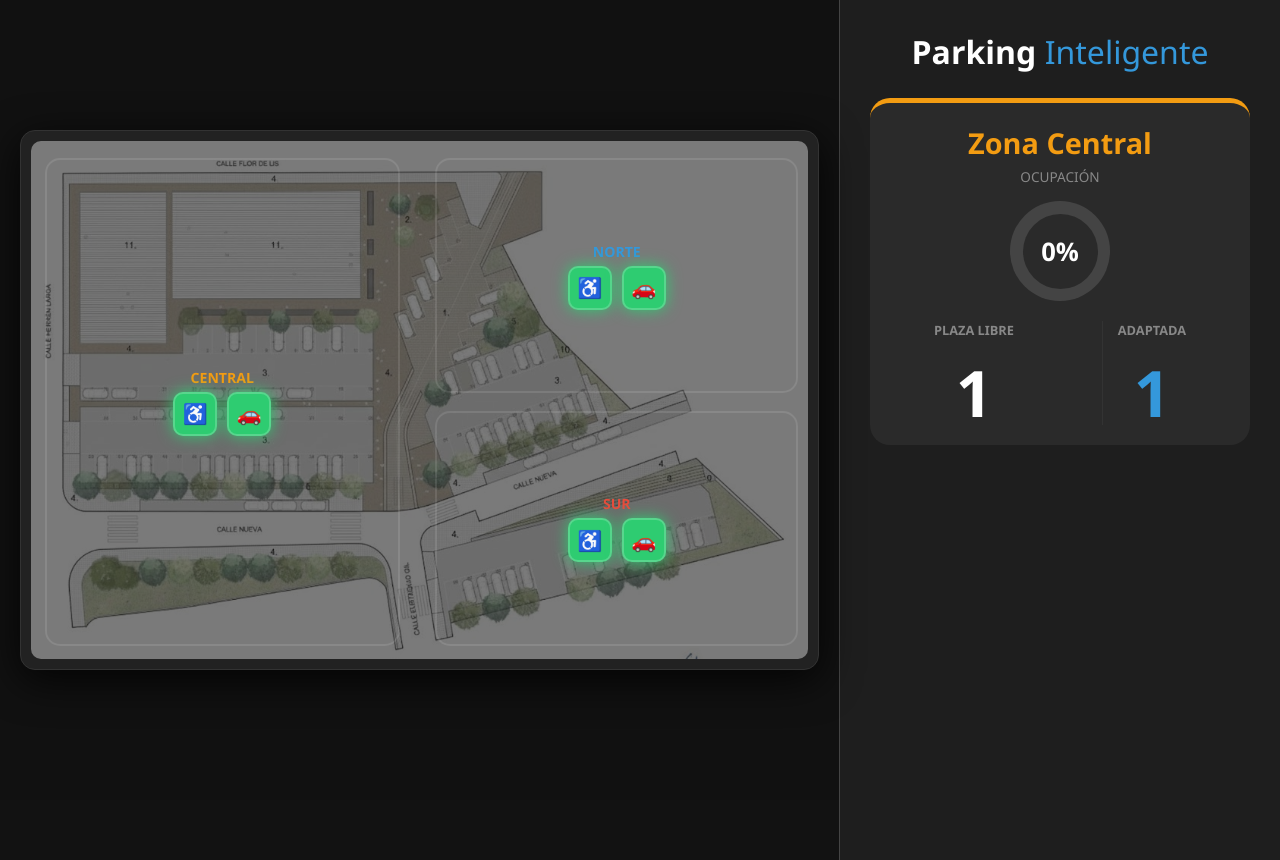
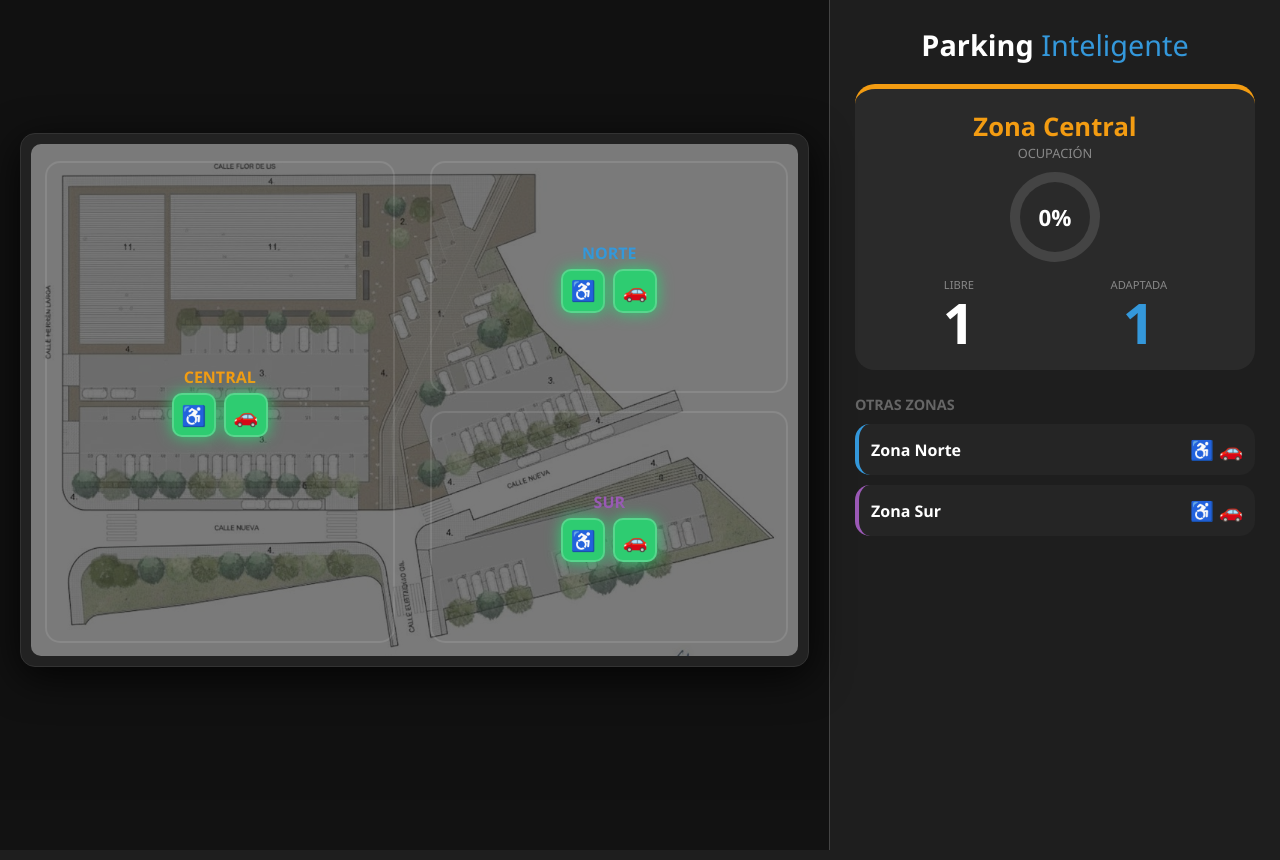
Before and after one commit to Daylon20/Parking-Flask-Arduino, a Flask app: page / in a window 1280 px wide. Run offline with Flask 3, Linux system fonts and the light colour scheme.

Commit message:
Update index.html

```diff
--- a/templates/index.html
+++ b/templates/index.html
@@ -6,7 +6,7 @@
     <title>Smart Parking</title>
     <style>
         :root {
-            --norte: #3498db; --sur: #e74c3c; --central: #f39c12;
+            --norte: #3498db; --sur: #9b59b6; --central: #f39c12; /* Sur cambiado a Violeta */
             --bg-dark: #121212; --panel-bg: #1e1e1e;
         }
 
@@ -16,84 +16,58 @@
             display: flex; flex-direction: row; height: 100vh; overflow: hidden;
         }
 
-        /* --- CONTENEDOR MAPA --- */
         .contenedor-principal {
             flex: 3; position: relative; display: flex;
             justify-content: center; align-items: center;
-            padding: 20px; background: #111;
+            padding: 20px; background: #111; width: 100%;
         }
 
         .map-container {
             position: relative; background: #222; border-radius: 15px;
             padding: 10px; width: 100%; max-width: 1000px;
-            box-shadow: 0 10px 40px rgba(0,0,0,0.8);
-            border: 1px solid #333;
+            box-shadow: 0 10px 40px rgba(0,0,0,0.8); border: 1px solid #333; margin: auto;
         }
 
-        .map-image { width: 100%; border-radius: 10px; opacity: 0.4; display: block; }
+        .map-image { width: 100%; height: auto; border-radius: 10px; opacity: 0.4; display: block; margin: 0 auto; }
 
-        /* --- ICONOS (LEDS) --- */
-        .contenedor-leds { display: flex; gap: 10px; margin-top: 5px; }
         .led {
-            width: 40px; height: 40px;
-            border-radius: 10px; display: flex; align-items: center;
-            justify-content: center; font-weight: bold; font-size: 20px;
-            transition: 0.3s; border: 2px solid rgba(255,255,255,0.2);
+            width: 40px; height: 40px; border-radius: 10px; display: flex; align-items: center;
+            justify-content: center; font-weight: bold; font-size: 20px; transition: 0.3s; border: 2px solid rgba(255,255,255,0.2);
         }
         .led-off { background: #2ecc71; box-shadow: 0 0 15px #2ecc71; color: #000; }
         .led-on { background: #e74c3c; box-shadow: 0 0 15px #e74c3c; color: #fff; }
 
-        /* --- RESPONSIVO MÓVIL --- */
         @media (max-width: 1000px) {
             body { flex-direction: column; height: auto; overflow-y: auto; }
-            .contenedor-principal { padding: 10px !important; height: auto; order: 1; }
-            .side-panel { width: 100% !important; border-left: none !important; padding: 25px !important; order: 2; height: auto !important; }
-            .led { width: 45px; height: 45px; font-size: 22px; }
-            .nombre-zona { font-size: 16px !important; }
+            .contenedor-principal { padding: 10px 0 !important; width: 100vw; }
+            .side-panel { width: 100% !important; height: auto !important; border-left: none !important; }
+            .map-container { width: 95%; }
         }
 
         .zona-interactiva {
             position: absolute; cursor: pointer; border-radius: 15px;
-            display: flex; flex-direction: column; align-items: center;
-            justify-content: center; transition: 0.3s;
-            border: 2px solid rgba(255,255,255,0.1);
+            display: flex; flex-direction: column; align-items: center; justify-content: center;
+            transition: 0.3s; border: 2px solid rgba(255,255,255,0.1);
         }
         .zona-activa.norte { border-color: var(--norte); background: rgba(52,152,219,0.15); }
         .zona-activa.central { border-color: var(--central); background: rgba(243,156,18,0.15); }
-        .zona-activa.sur { border-color: var(--sur); background: rgba(231,76,60,0.15); }
+        .zona-activa.sur { border-color: var(--sur); background: rgba(155,89,182,0.15); }
 
-        .nombre-zona { font-weight: 800; font-size: 1.1vw; text-transform: uppercase; }
-
-        /* --- PANEL LATERAL --- */
         .side-panel {
-            width: 380px; background: var(--panel-bg); padding: 30px;
-            border-left: 1px solid #444; display: flex; flex-direction: column; height: 100vh;
+            width: 400px; background: var(--panel-bg); padding: 25px;
+            border-left: 1px solid #444; display: flex; flex-direction: column; height: 100vh; overflow-y: auto;
         }
 
-        .stat-box {
-            background: #2a2a2a; padding: 20px; border-radius: 20px;
-            margin-bottom: 20px; border-top: 5px solid #444;
-        }
+        .stat-box { background: #2a2a2a; padding: 20px; border-radius: 20px; margin-bottom: 15px; border-top: 5px solid #444; }
+        .mini-box { background: #252525; padding: 12px; border-radius: 15px; margin-bottom: 10px; display: flex; justify-content: space-between; align-items: center; border-left: 4px solid #444; }
 
-        .donut-chart {
-            width: 100px; height: 100px; border-radius: 50%;
-            display: flex; align-items: center; justify-content: center;
-            margin: 15px auto; position: relative;
-        }
-        .donut-chart::after {
-            content: ''; position: absolute; width: 75px; height: 75px;
-            background: #2a2a2a; border-radius: 50%;
-        }
-        .donut-text { position: relative; z-index: 1; font-weight: bold; font-size: 1.6em; }
+        .donut-chart { width: 90px; height: 90px; border-radius: 50%; display: flex; align-items: center; justify-content: center; margin: 10px auto; position: relative; }
+        .donut-chart::after { content: ''; position: absolute; width: 70px; height: 70px; background: #2a2a2a; border-radius: 50%; }
+        .donut-text { position: relative; z-index: 1; font-weight: bold; font-size: 1.4em; }
 
-        .titulo-grafica { text-align: center; font-size: 0.85em; color: #888; text-transform: uppercase; }
-        .nombre-zona-panel { text-align: center; font-size: 1.8em; font-weight: bold; margin-bottom: 5px; }
-
-        .big-num { font-size: 4em; font-weight: bold; margin: 0; line-height: 1; }
-        .label-plaza { color: #888; font-size: 0.8em; text-transform: uppercase; font-weight: bold; display: block; }
-
-        .rec-item { display: inline-flex; align-items: center; background: #1a1a1a; padding: 4px 10px; border-radius: 8px; margin: 0 4px; border: 1px solid #333; }
-        .rec-val { font-weight: bold; color: #2ecc71; margin-right: 5px; }
+        .big-num { font-size: 3.5em; font-weight: bold; margin: 0; line-height: 1; }
+        .rec-item { display: inline-flex; align-items: center; background: #1a1a1a; padding: 4px 8px; border-radius: 8px; margin: 0 3px; border: 1px solid #333; }
+        .rec-val { font-weight: bold; color: #2ecc71; margin-right: 4px; }
     </style>
 </head>
 <body onload="mostrarInfo('Zona Central')">
@@ -101,36 +75,37 @@
     <div class="contenedor-principal">
         <div class="map-container">
             <img src="{{ url_for('static', filename='img/logo_parking.jpg') }}" class="map-image">
-
             <div id="zona-central" class="zona-interactiva" style="top:5%; left:3%; width:44%; height:90%;" onclick="mostrarInfo('Zona Central')">
-                <span class="nombre-zona" style="color:var(--central);">Central</span>
-                <div class="contenedor-leds"><div id="led-p6" class="led">♿</div><div id="led-p7" class="led">🚗</div></div>
+                <span style="color:var(--central); font-weight:800;">CENTRAL</span>
+                <div style="display:flex; gap:8px; margin-top:5px;"><div id="led-p6" class="led">♿</div><div id="led-p7" class="led">🚗</div></div>
             </div>
             <div id="zona-norte" class="zona-interactiva" style="top:5%; left:52%; width:45%; height:43%;" onclick="mostrarInfo('Zona Norte')">
-                <span class="nombre-zona" style="color:var(--norte);">Norte</span>
-                <div class="contenedor-leds"><div id="led-p2" class="led">♿</div><div id="led-p3" class="led">🚗</div></div>
+                <span style="color:var(--norte); font-weight:800;">NORTE</span>
+                <div style="display:flex; gap:8px; margin-top:5px;"><div id="led-p2" class="led">♿</div><div id="led-p3" class="led">🚗</div></div>
             </div>
             <div id="zona-sur" class="zona-interactiva" style="top:52%; left:52%; width:45%; height:43%;" onclick="mostrarInfo('Zona Sur')">
-                <span class="nombre-zona" style="color:var(--sur);">Sur</span>
-                <div class="contenedor-leds"><div id="led-p4" class="led">♿</div><div id="led-p5" class="led">🚗</div></div>
+                <span style="color:var(--sur); font-weight:800;">SUR</span>
+                <div style="display:flex; gap:8px; margin-top:5px;"><div id="led-p4" class="led">♿</div><div id="led-p5" class="led">🚗</div></div>
             </div>
         </div>
     </div>
 
     <div class="side-panel">
-        <h2 style="margin:0 0 25px 0; font-size: 2em; text-align: center;">Parking <span style="color:var(--norte); font-weight:300;">Inteligente</span></h2>
-        <div id="detalle-zona"></div>
+        <h2 style="margin:0 0 20px 0; font-size: 1.8em; text-align: center;">Parking <span style="color:var(--norte); font-weight:300;">Inteligente</span></h2>
+
+        <div id="zona-seleccionada"></div>
         <div id="aviso-zona"></div>
-        <div style="flex-grow: 1;"></div>
+
+        <h3 style="font-size: 0.9em; color: #666; text-transform: uppercase; margin: 10px 0;">Otras Zonas</h3>
+        <div id="otras-zonas"></div>
     </div>
 
     <script>
         let estadosPines = { p2:0, p3:0, p4:0, p5:0, p6:0, p7:0 };
         let zonaActual = "Zona Central";
-
         const CONFIG = {
             "Zona Norte":   { id: 'zona-norte', pines: ['p2', 'p3'], color: "#3498db" },
-            "Zona Sur":     { id: 'zona-sur', pines: ['p4', 'p5'], color: "#e74c3c" },
+            "Zona Sur":     { id: 'zona-sur', pines: ['p4', 'p5'], color: "#9b59b6" }, // Violeta
             "Zona Central": { id: 'zona-central', pines: ['p6', 'p7'], color: "#f39c12" }
         };
 
@@ -145,50 +120,64 @@
             estadosPines = data;
             for (let pin in data) {
                 let led = document.getElementById('led-' + pin);
-                if (led) { led.className = data[pin] === 1 ? 'led led-on' : 'led led-off'; }
+                if (led) led.className = data[pin] === 1 ? 'led led-on' : 'led led-off';
             }
 
+            // 1. RENDER ZONA SELECCIONADA
             const c = CONFIG[zonaActual];
-            const adaptada = data[c.pines[0]] === 0 ? 1 : 0;
-            const normal = data[c.pines[1]] === 0 ? 1 : 0;
-            const ocupadas = (data[c.pines[0]] === 1 ? 1 : 0) + (data[c.pines[1]] === 1 ? 1 : 0);
-            const porc = (ocupadas / 2) * 100;
+            const libA = data[c.pines[0]] === 0 ? 1 : 0;
+            const libB = data[c.pines[1]] === 0 ? 1 : 0;
+            const porc = (( (data[c.pines[0]] === 1 ? 1:0) + (data[c.pines[1]] === 1 ? 1:0) ) / 2) * 100;
 
-            document.getElementById('detalle-zona').innerHTML = `
+            document.getElementById('zona-seleccionada').innerHTML = `
                 <div class="stat-box" style="border-top-color: ${c.color}">
-                    <div class="nombre-zona-panel" style="color:${c.color}">${zonaActual}</div>
-                    <div class="titulo-grafica">Ocupación</div>
-                    <div class="donut-chart" style="background: conic-gradient(${c.color} ${porc}%, #444 0);">
-                        <span class="donut-text">${porc}%</span>
-                    </div>
-                    <div style="display:flex; justify-content: space-around; text-align:center; margin-top:20px;">
-                        <div><span class="label-plaza">Plaza Libre</span><br><span class="big-num">${normal}</span></div>
-                        <div style="border-left: 1px solid #333; padding-left: 15px;">
-                            <span class="label-plaza">Adaptada</span><br><span class="big-num" style="color:#3498db">${adaptada}</span>
-                        </div>
+                    <div style="text-align:center; font-size:1.6em; font-weight:bold; color:${c.color}">${zonaActual}</div>
+                    <div style="text-align:center; font-size:0.8em; color:#888; text-transform:uppercase;">Ocupación</div>
+                    <div class="donut-chart" style="background: conic-gradient(${c.color} ${porc}%, #444 0);"><span class="donut-text">${porc}%</span></div>
+                    <div style="display:flex; justify-content: space-around; text-align:center;">
+                        <div><span style="font-size:0.7em; color:#888;">LIBRE</span><br><span class="big-num">${libB}</span></div>
+                        <div><span style="font-size:0.7em; color:#888;">ADAPTADA</span><br><span class="big-num" style="color:#3498db">${libA}</span></div>
                     </div>
                 </div>`;
+
+            // 2. RENDER OTRAS ZONAS (MINI)
+            let htmlOtras = "";
+            for (let z in CONFIG) {
+                if (z === zonaActual) continue;
+                let zC = CONFIG[z];
+                let lA = data[zC.pines[0]] === 0 ? "♿" : "";
+                let lB = data[zC.pines[1]] === 0 ? "🚗" : "";
+                htmlOtras += `
+                    <div class="mini-box" style="border-left-color: ${zC.color}" onclick="mostrarInfo('${z}')">
+                        <span style="font-weight:bold;">${z}</span>
+                        <div>
+                            <span style="color:#2ecc71; font-size:1.2em;">${lA} ${lB}</span>
+                            ${lA==="" && lB==="" ? '<span style="color:#e74c3c; font-size:0.8em;">LLENO</span>' : ''}
+                        </div>
+                    </div>`;
+            }
+            document.getElementById('otras-zonas').innerHTML = htmlOtras;
             gestionarRecomendacion(data);
         }
 
         function gestionarRecomendacion(data) {
             let aviso = document.getElementById('aviso-zona');
             if (data[CONFIG[zonaActual].pines[0]] === 1 && data[CONFIG[zonaActual].pines[1]] === 1) {
-                let mejor = ""; let maxLibres = -1; let htmlRec = "";
+                let mejor = ""; let maxL = -1; let hRec = "";
                 for (let z in CONFIG) {
                     if (z === zonaActual) continue;
-                    let libA = data[CONFIG[z].pines[0]] === 0 ? 1 : 0;
-                    let libB = data[CONFIG[z].pines[1]] === 0 ? 1 : 0;
-                    if ((libA + libB) > maxLibres) {
-                        maxLibres = libA + libB; mejor = z;
-                        htmlRec = (libA > 0 ? `<span class="rec-item"><span class="rec-val">${libA}</span>♿</span>` : "") +
-                                  (libB > 0 ? `<span class="rec-item"><span class="rec-val">${libB}</span>🚗</span>` : "");
+                    let a = data[CONFIG[z].pines[0]] === 0 ? 1 : 0;
+                    let b = data[CONFIG[z].pines[1]] === 0 ? 1 : 0;
+                    if ((a+b) > maxL) {
+                        maxL = a+b; mejor = z;
+                        hRec = (a > 0 ? `<span class="rec-item"><span class="rec-val">${a}</span>♿</span>` : "") +
+                               (b > 0 ? `<span class="rec-item"><span class="rec-val">${b}</span>🚗</span>` : "");
                     }
                 }
-                if (maxLibres > 0) {
+                if (maxL > 0) {
                     aviso.innerHTML = `<div class="stat-box" style="border-top-color:#e74c3c; background:rgba(231,76,60,0.1); text-align:center;">
-                        <b style="color:#e74c3c; text-transform:uppercase;">⚠️ PARKING ${zonaActual.split(' ')[1].toUpperCase()} COMPLETO</b><br>
-                        <p style="margin:12px 0 0 0; font-size:0.95em;">Le sugerimos ir a la <b>${mejor}</b>:<br><br>${htmlRec}</p>
+                        <b style="color:#e74c3c; font-size:0.9em;">⚠️ PARKING ${zonaActual.split(' ')[1].toUpperCase()} COMPLETO</b><br>
+                        <p style="margin:10px 0 0 0; font-size:0.9em;">Le sugerimos ir a la <b>${mejor}</b>:<br><br>${hRec}</p>
                     </div>`;
                 } else {
                     aviso.innerHTML = `<div class="stat-box" style="border-top-color:#e74c3c; text-align:center; font-weight:bold;">🚨 PARKING COMPLETO</div>`;
@@ -196,9 +185,7 @@
             } else { aviso.innerHTML = ""; }
         }
 
-        function refrescar() {
-            fetch('/status').then(r => r.json()).then(d => actualizarInterfaz(d)).catch(() => {});
-        }
+        function refrescar() { fetch('/status').then(r => r.json()).then(d => actualizarInterfaz(d)).catch(() => {}); }
         setInterval(refrescar, 2000);
     </script>
 </body>
```
